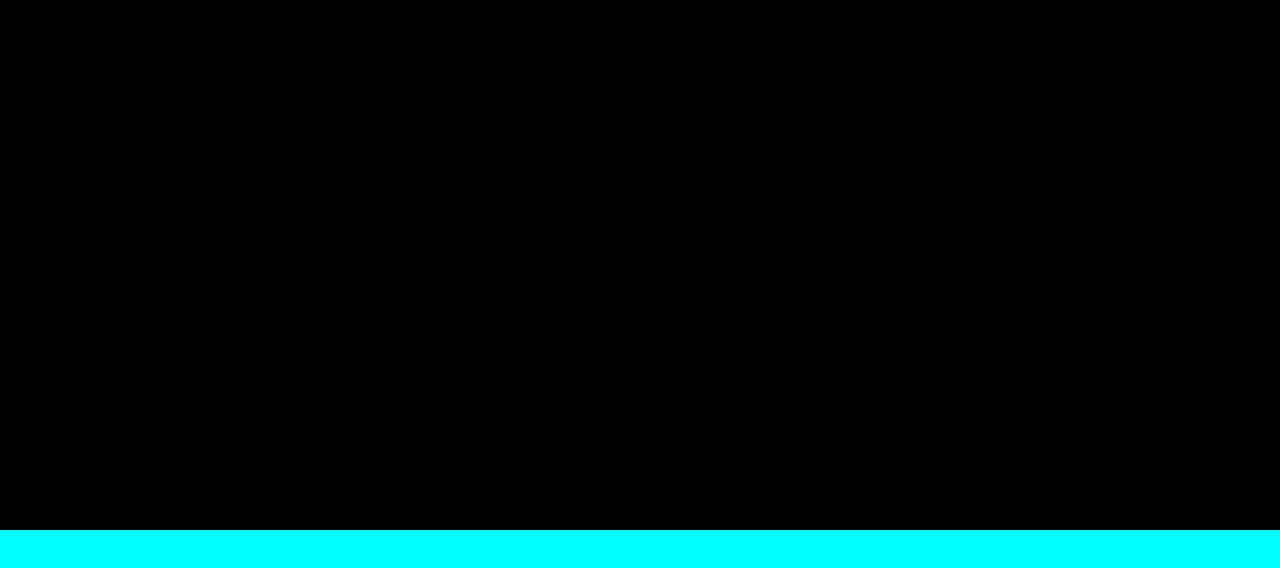
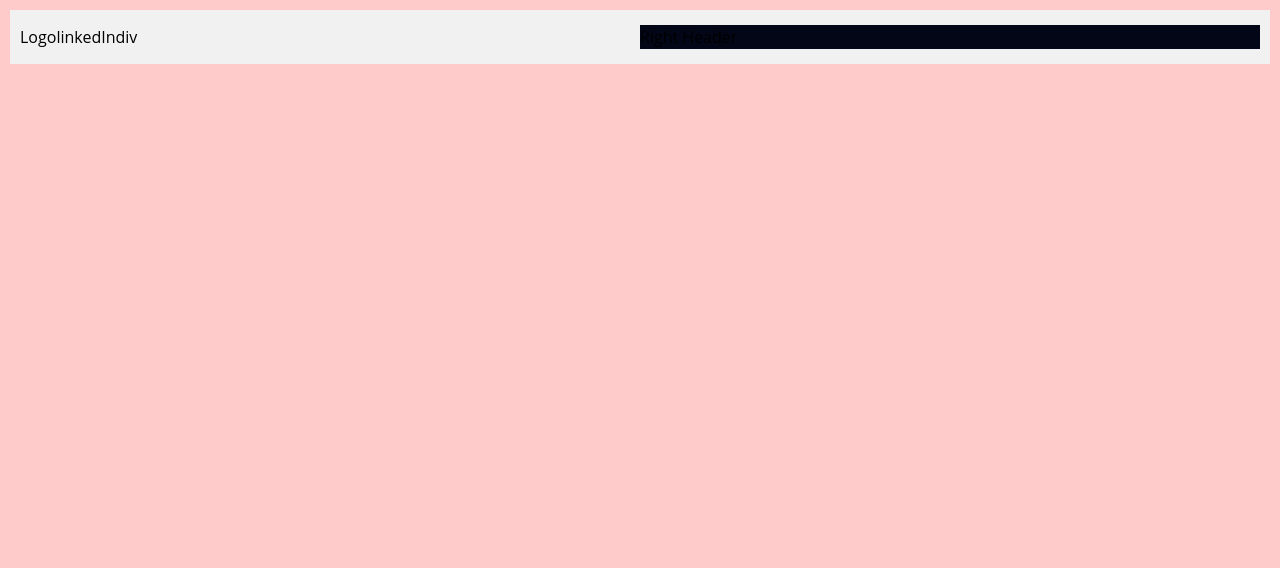
Before and after one commit to Cheenou13/personal-portfolio, a Vue app in the folder client/: page / in a window 1280 px wide. Shown: the top 568 px of the page. Built offline with nearby package versions, Linux system fonts and the light colour scheme.

Commit message:
layout header bar

```diff
--- a/client/src/components/homePonents/Header.vue
+++ b/client/src/components/homePonents/Header.vue
@@ -1,7 +1,12 @@
 <template>
-    <div class="bg-black h-[530px]">
-        gd
-    </div>
+    <section>
+        <div class="left-header w-[50%] flex flex-row">
+            <div class="logo">Logo</div>
+            <div class="search">linkedIn</div>
+            div
+        </div>
+        <div class="right-header w-[50%] bg-slate-950 ">Right Header</div>
+    </section>
 </template>
 
 <script>
@@ -11,5 +16,15 @@
 </script>
 
 <style  scoped>
-
+    section {
+        background-color: #f1f1f1;
+        display: flex;
+        /* justify-content: center; */
+        align-items: center;
+        height: 54px;
+        padding: 10px;
+        /* width: 100%; */
+        /* font-size: 30px; */
+        margin: 10px;
+    }
 </style>
--- a/client/src/main.js
+++ b/client/src/main.js
@@ -1,5 +1,4 @@
 import { createApp } from 'vue'
-// import './style.css'
 import './tailwind.css'
 import App from './App.vue'
 import router from './router'
--- a/client/src/tailwind.css
+++ b/client/src/tailwind.css
@@ -5,7 +5,7 @@
 
 * {
     color: #000;
-    background-color: aqua;
+    /* background-color: aqua; */
     font-family: 'Open Sans', sans-serif;
     scroll-behavior: smooth;
 }
@@ -13,5 +13,5 @@ body {
   margin: 0;
   padding: 0;
   scroll-behavior: smooth;
-  background-color: #343541;
+  /* background-color: #343541; */
 }
--- a/client/src/views/Home.vue
+++ b/client/src/views/Home.vue
@@ -1,7 +1,7 @@
 <template>
-    <!-- <div> -->
+    <div class="bg-red-200 h-screen relative overflow-auto">
         <Header/>
-    <!-- </div> -->
+    </div>
 </template>
 
 <script>
```
